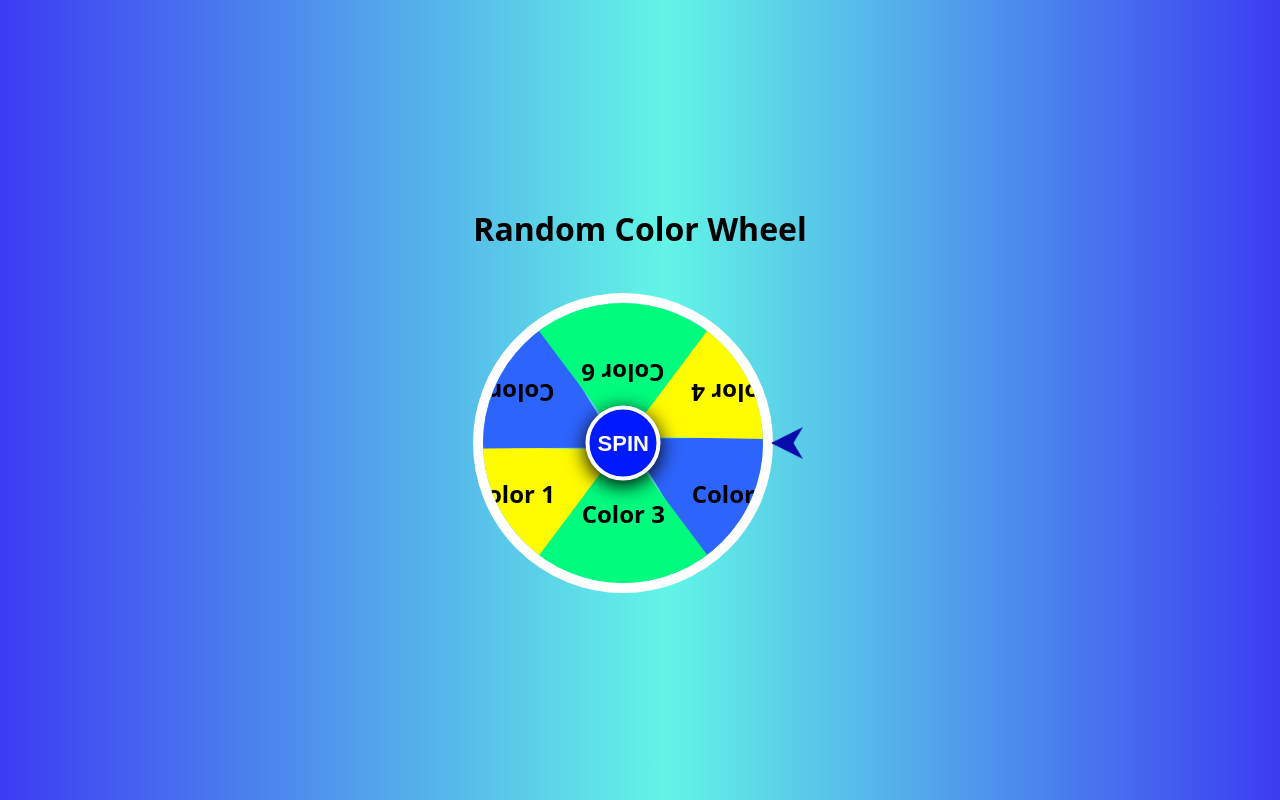
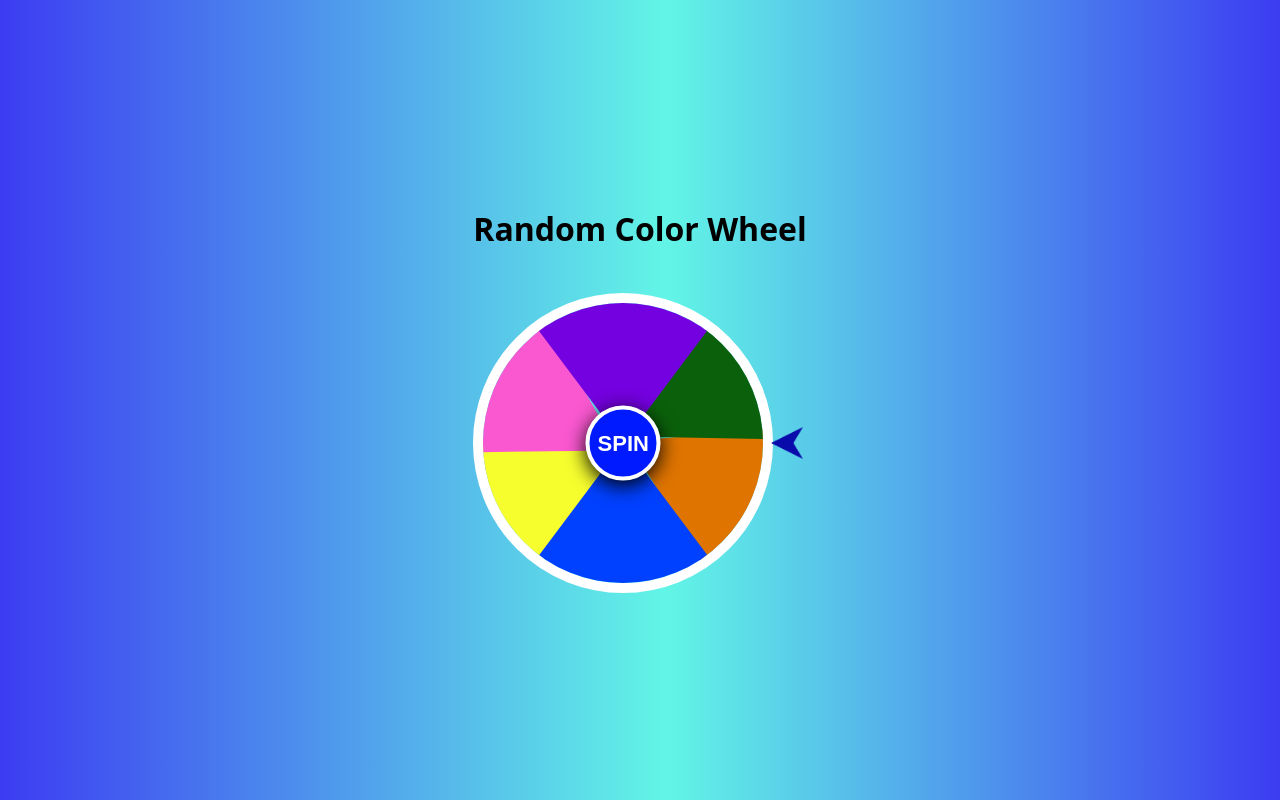
Before and after one commit to wJollie/Spinning-wheel, a plain HTML site: page index.html in a window 1280 px wide. Drawn offline with Linux system fonts and the light colour scheme.

Commit message:
Color change

```diff
--- a/index.html
+++ b/index.html
@@ -11,14 +11,14 @@
 	<div id="mainbox" class="mainbox">
 		<div id="box" class="box">
 			<div class="box1">
-				<span class="span1"><b>Color 1</b></span>
-				<span class="span2"><b>Color 2</b></span>
-				<span class="span3"><b>Color 3</b></span>
+				<span class="span1"><b></b></span>
+				<span class="span2"><b></b></span>
+				<span class="span3"><b></b></span>
 			</div>
       <div class="box2">
-      <span class="span1"><b>Color 4</b></span>
-      <span class="span2"><b>Color 5</b></span>
-      <span class="span3"><b>Color 6</b></span>
+      <span class="span1"><b></b></span>
+      <span class="span2"><b></b></span>
+      <span class="span3"><b></b></span>
     </div>
   </div>
 		<button class="spin" onclick="myfunction()">SPIN</button>
--- a/style.css
+++ b/style.css
@@ -51,19 +51,37 @@ span{
 }
 .span1{
   clip-path: polygon(100% 19%, 61% 100%, 0 16%);
-  background-color: #fffb00;
+  background-color: #F7FE2E;
   top: 120px;
   left: -75;
 }
+.box2 .span1{
+  clip-path: polygon(100% 19%, 61% 100%, 0 16%);
+  background-color: #0B610B;
+  top: 120px;
+  left: -75;
+  }
 .span2{
-  clip-path: polygon(0 11%, 36% 100%, 100% 10%);
-  background-color: #2E64FE;
+  clip-path: polygon(0 13%, 35% 100%, 100% 0);
+  background-color: #DF7401;
+  top: 120px;
+  right: -75px;
+}
+.box2 .span2{
+  clip-path: polygon(0 9%, 34% 100%, 100% 7%);
+  background-color: #FA58D0;
   top: 120px;
   right: -75px;
 }
 .span3{
   clip-path: polygon(50% 0, 0% 100%, 100% 100%);
-  background-color: #00FC7E;
+  background-color: #0040FF;
+  bottom: 0;
+  left: 35px;
+}
+.box2 .span3{
+  clip-path: polygon(50% 0, 0% 100%, 100% 100%);
+  background-color: #7401DF;
   bottom: 0;
   left: 35px;
 }
```
